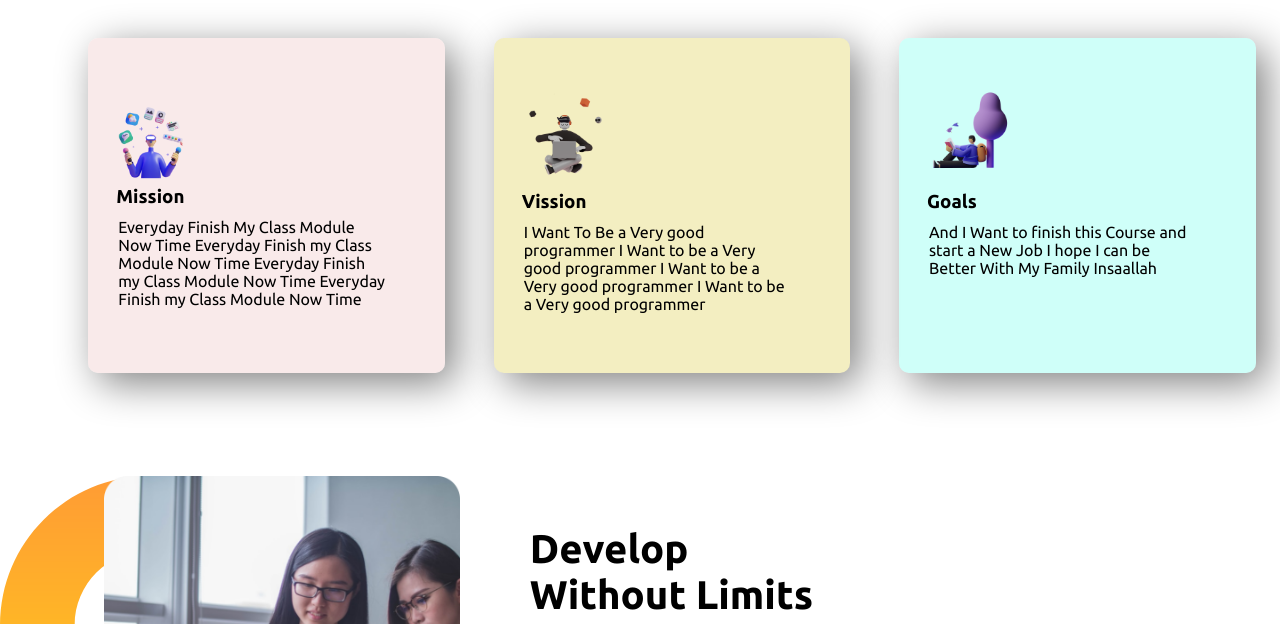
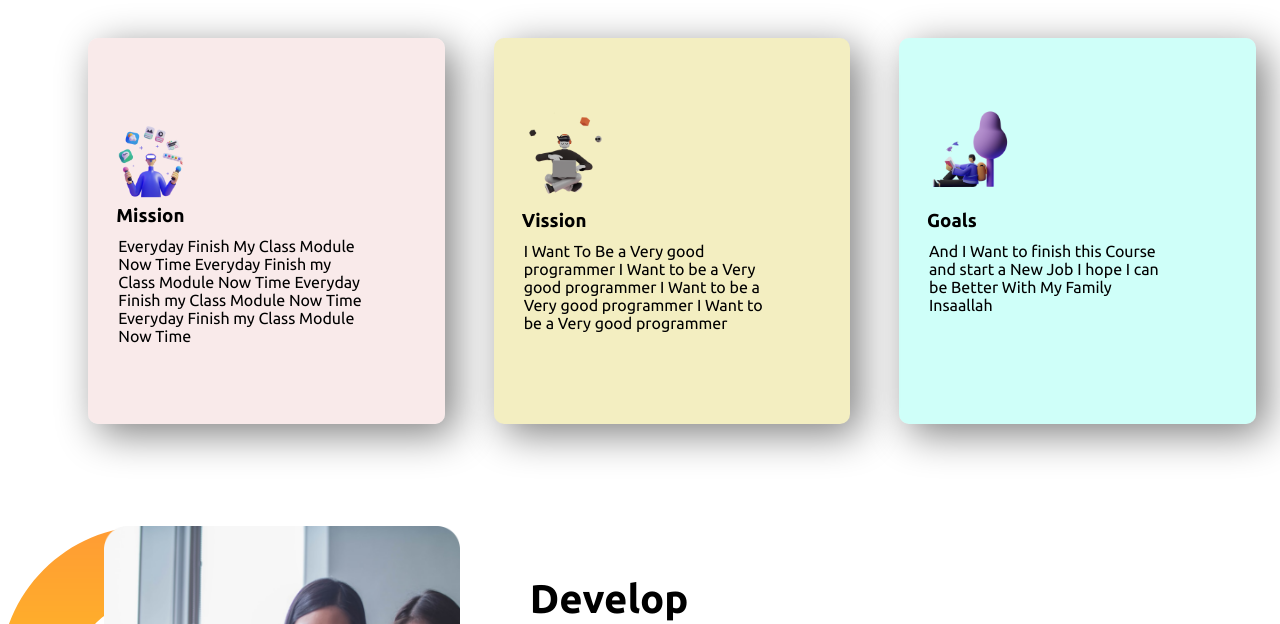
Before and after one commit to MasudSarder/myfirst-assignment, a plain HTML site: page index.html in a window 1280 px wide. Shown: the part 617-1241 px from the top of the page. Drawn offline with Linux system fonts and the light colour scheme; a web font is replaced by a local one.

Commit message:
dlifad ddf

```diff
--- a/style.css
+++ b/style.css
@@ -66,7 +66,7 @@ p{
     margin-left: 8px;
 }
 .bodyTwo{
-    padding: 50px;
+    padding: 69px;
     width: 25%;
     margin-left: 2%;
     margin-right: 2%;
```
